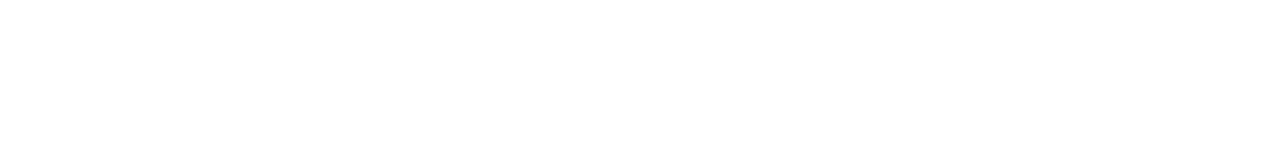
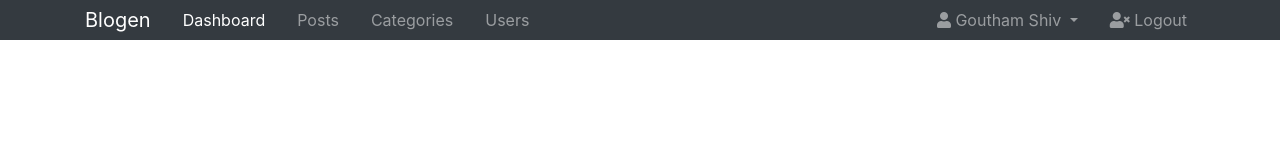
Before and after one commit to GouthamShiv/udemy-bootstrap, a plain HTML site: page project-04/index.html in a window 1280 px wide. Drawn offline with nearby package versions, Linux system fonts and the light colour scheme.

Commit message:
updated project 04/05 | added navbar | 10th Section - In Progress, 63rd Lecture - In Progress

```diff
--- a/project-04/index.html
+++ b/project-04/index.html
@@ -16,6 +16,52 @@
 
 <body>
 
+    <!-- NAV SECTION -->
+    <nav class="navbar navbar-expand-sm navbar-dark bg-dark p-0">
+        <div class="container">
+            <a href="index.html" class="navbar-brand">Blogen</a>
+            <button class="navbar-toggler" data-toggle="collapse" data-target="#navbarCollapse">
+                <span class="navbar-toggler-icon"></span>
+            </button>
+            <div class="collapse navbar-collapse" id="navbarCollapse">
+                <ul class="navbar-nav">
+                    <li class="nav-item px-2">
+                        <a href="index.html" class="nav-link active">Dashboard</a>
+                    </li>
+                    <li class="nav-item px-2">
+                        <a href="posts.html" class="nav-link">Posts</a>
+                    </li>
+                    <li class="nav-item px-2">
+                        <a href="categories.html" class="nav-link">Categories</a>
+                    </li>
+                    <li class="nav-item px-2">
+                        <a href="users.html" class="nav-link">Users</a>
+                    </li>
+                </ul>
+                <ul class="navbar-nav ml-auto">
+                    <li class="nav-item dropdown mr-3">
+                        <a href="#" class="nav-link dropdown-toggle" data-toggle="dropdown">
+                            <i class="fas fa-user"></i> Goutham Shiv
+                        </a>
+                        <div class="dropdown-menu">
+                            <a href="profile.html" class="dropdown-item">
+                                <i class="fas fa-user-circle"></i> Profile
+                            </a>
+                            <a href="profile.html" class="dropdown-item">
+                                <i class="fas fa-cog"></i> Settings
+                            </a>
+                        </div>
+                    </li>
+                    <li class="nav-item">
+                        <a href="login.html" class="nav-link">
+                            <i class="fas fa-user-times"></i> Logout
+                        </a>
+                    </li>
+                </ul>
+            </div>
+        </div>
+    </nav>
+
     <!-- SCRIPT SECTION -->
     <script src="https://code.jquery.com/jquery-3.6.0.min.js"
         integrity="sha256-/xUj+3OJU5yExlq6GSYGSHk7tPXikynS7ogEvDej/m4=" crossorigin="anonymous"></script>
```
Also changed, not shown: project-04/img/avatar.png (added).
